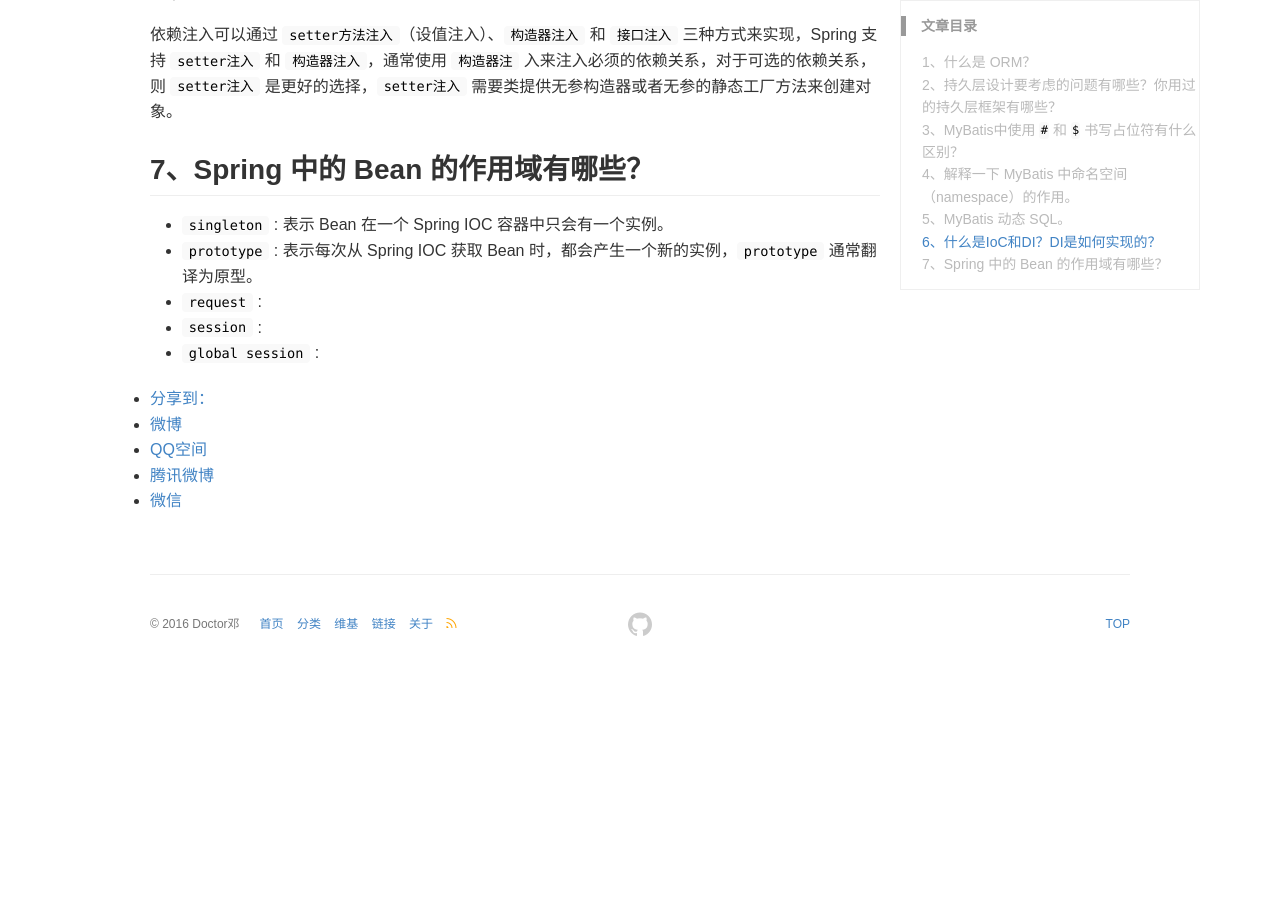
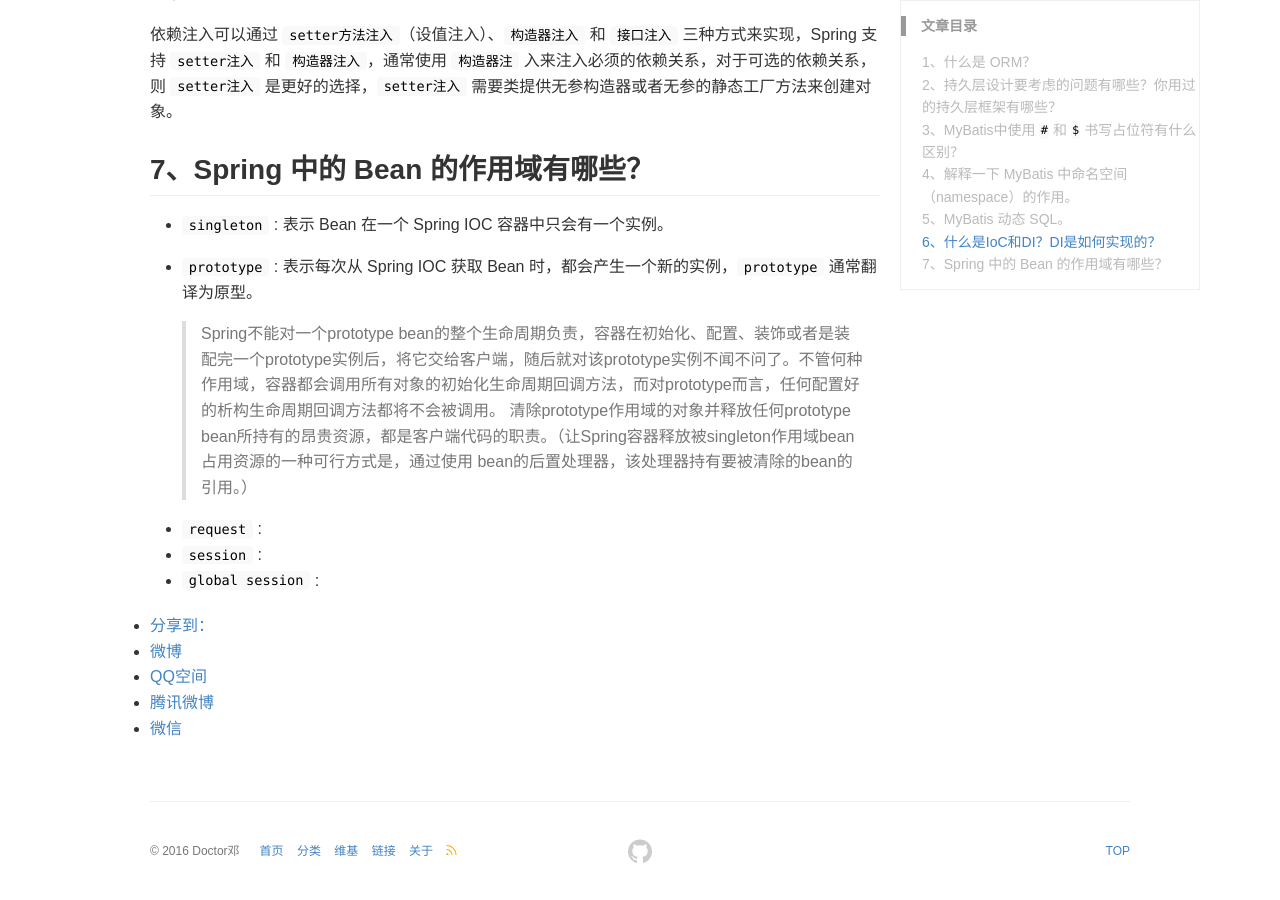
Before and after one commit to DoctorDeng/DoctorDeng.github.io, a Jekyll site: the page built from _posts/2016-09-18-java-SSM.md, in a window 1280 px wide and 900 px high, scrolled down 3528 px. Built offline with Jekyll 4.4.1, drawn with Linux system fonts in a browser that asks for light colours; comment, search, counter and statistics services are not loaded; before the commit the page ends 4201 px from its top, so only the background shows below that.

Commit message:
modify file

```diff
--- a/_posts/2016-09-18-java-SSM.md
+++ b/_posts/2016-09-18-java-SSM.md
@@ -135,6 +135,9 @@ IoC 叫控制反转，是 Inversion of Control 的缩写，DI（Dependency Injec
 
 * `singleton` : 表示 Bean 在一个 Spring IOC 容器中只会有一个实例。
 * `prototype` : 表示每次从 Spring IOC 获取 Bean 时，都会产生一个新的实例，`prototype` 通常翻译为原型。
+
+    > Spring不能对一个prototype bean的整个生命周期负责，容器在初始化、配置、装饰或者是装配完一个prototype实例后，将它交给客户端，随后就对该prototype实例不闻不问了。不管何种作用域，容器都会调用所有对象的初始化生命周期回调方法，而对prototype而言，任何配置好的析构生命周期回调方法都将不会被调用。 清除prototype作用域的对象并释放任何prototype bean所持有的昂贵资源，都是客户端代码的职责。（让Spring容器释放被singleton作用域bean占用资源的一种可行方式是，通过使用 bean的后置处理器，该处理器持有要被清除的bean的引用。）
+
 * `request` :
 * `session` :
 * `global session` :
```
